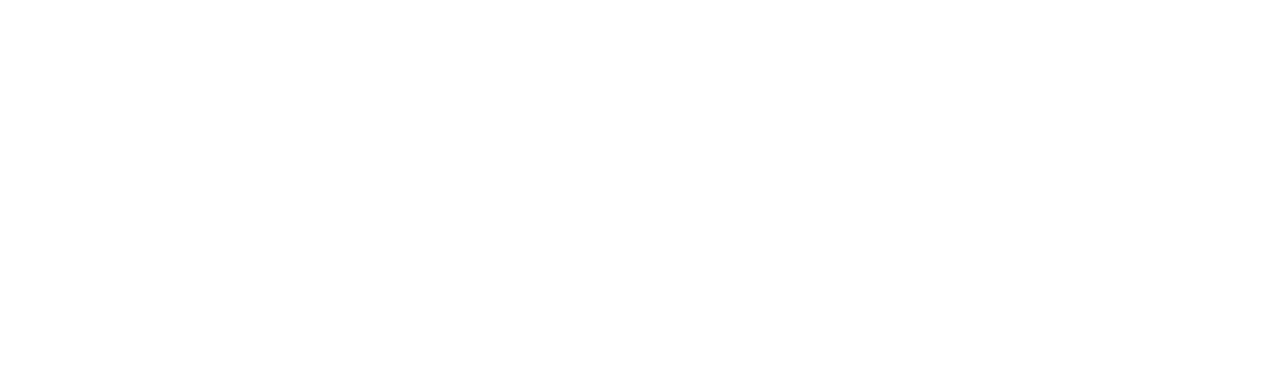
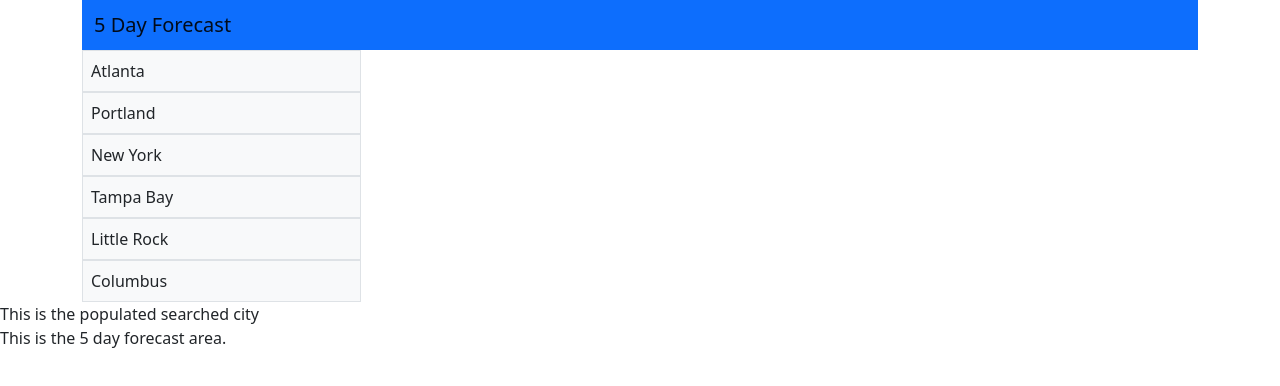
Before and after one commit to VHarriz/5day-forecast, a plain HTML site: page index.html in a window 1280 px wide. Drawn offline with nearby package versions, Linux system fonts and the light colour scheme.

Commit message:
skeleton base

```diff
--- /dev/null
+++ b/assets/css/style.css
@@ -0,0 +1,5 @@
+/* #section1 {
+    border-style: solid;
+    positio;
+
+} */
--- a/index.html
+++ b/index.html
@@ -4,9 +4,56 @@
     <meta charset="UTF-8">
     <meta http-equiv="X-UA-Compatible" content="IE=edge">
     <meta name="viewport" content="width=device-width, initial-scale=1.0">
-    <title>Document</title>
+    <link rel="stylesheet" href="https://cdn.jsdelivr.net/npm/bootstrap@5.1.3/dist/css/bootstrap.min.css">
+    <link rel="stylesheet" href="/assets/css/style.css">
+    <title>5 Day Forecast</title>
 </head>
 <body>
+    <section id="section1" class="container">
+<!-- The navbar -->
+        <nav class="navbar navbar-light bg-primary">
+            <div class="container-fluid">
+              <span class="navbar-brand mb-0 h1">5 Day Forecast</span>
+            </div>
+          </nav>
+
+    </section>
+    <!-- This is the side bar with the cities -->
+    <section id="section2" class="container">
+        <div class="col-3 bg-light p-2 border">
+            Atlanta
+          </div>
+          <div class="col-3 bg-light p-2 border">
+            Portland
+          </div>
+          <div class="col-3 bg-light p-2 border">
+            New York
+          </div>
+          <div class="col-3 bg-light p-2 border">
+            Tampa Bay
+          </div>
+          <div class="col-3 bg-light p-2 border">
+            Little Rock
+          </div>
+          <div class="col-3 bg-light p-2 border">
+            Columbus
+          </div>
+
+    </section>
+    <section id="section3">This is the populated searched city </section>
+
+    <section id="section4"> This is the 5 day forecast area.</section>
+
+
+
+
+
+    <script src="https://code.jquery.com/jquery-1.12.4.js"></script>
+    <script src="https://code.jquery.com/ui/1.12.1/jquery-ui.js"></script>
+    <script src="https://cdn.jsdelivr.net/npm/dayjs@1.11.3/dayjs.min.js"
+      integrity="sha256-iu/zLUB+QgISXBLCW/mcDi/rnf4m4uEDO0wauy76x7U="
+      crossorigin="anonymous"
+    ></script>
 
 </body>
 </html>
```
Also changed, not shown: assets/js/index.js (added).
